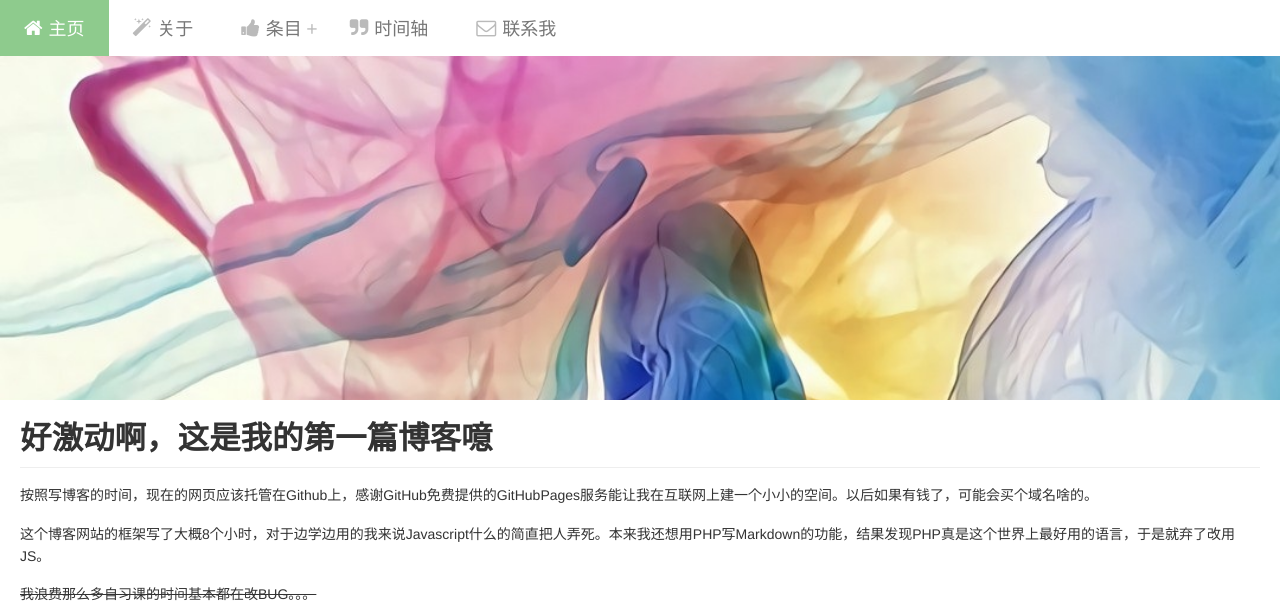
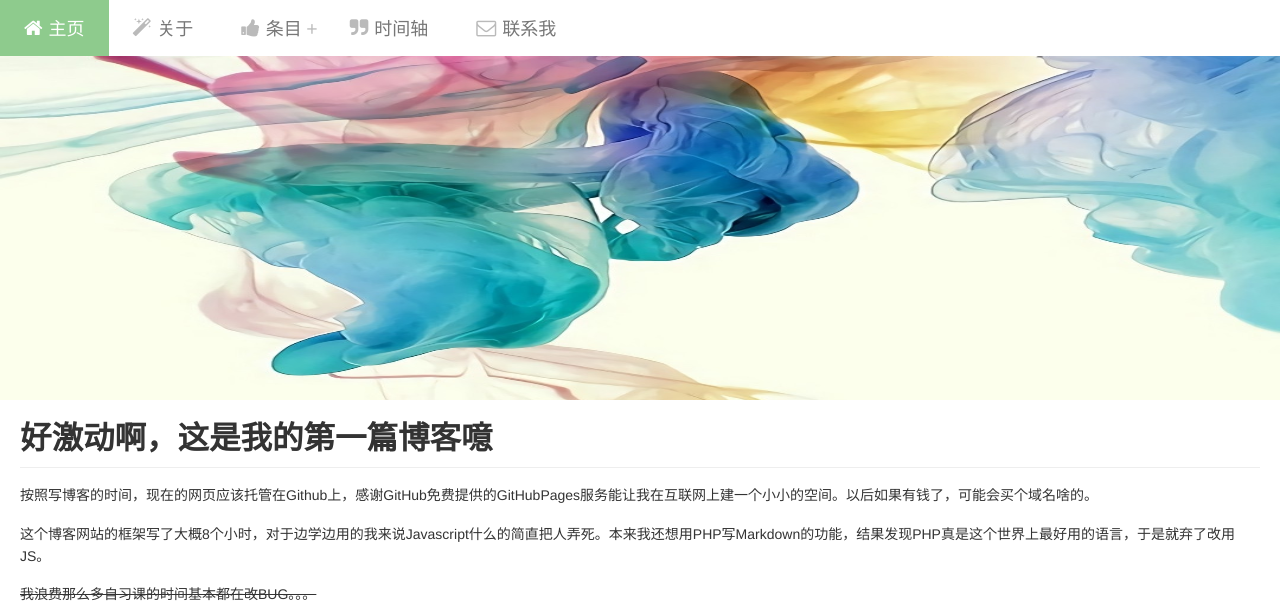
Before and after one commit to James-Hen/myblog, a PHP site: page /Sources/articles/article1.html in a window 1280 px wide. Shown: the top 605 px of the page. Run offline with PHP 8.4, Linux system fonts and the light colour scheme.

Commit message:
backgroundfix

```diff
--- a/Sources/css/stylelist.css
+++ b/Sources/css/stylelist.css
@@ -7,7 +7,7 @@
 
 body {
     background-image: url(../../Pictures/mainPageBackground4.jpg);
-    background-size: cover;
+    background-size: 100%;
     background-repeat: no-repeat;
     background-attachment: fixed;
 }
```
